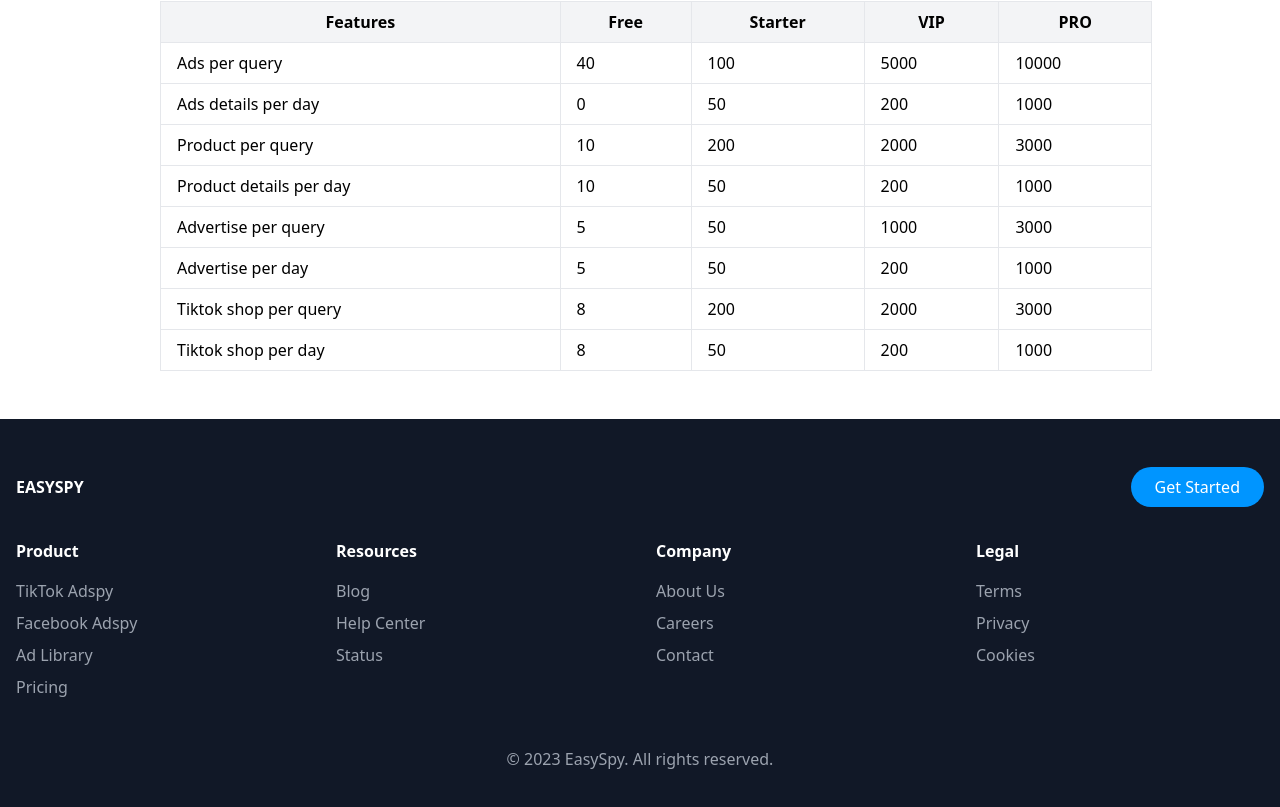
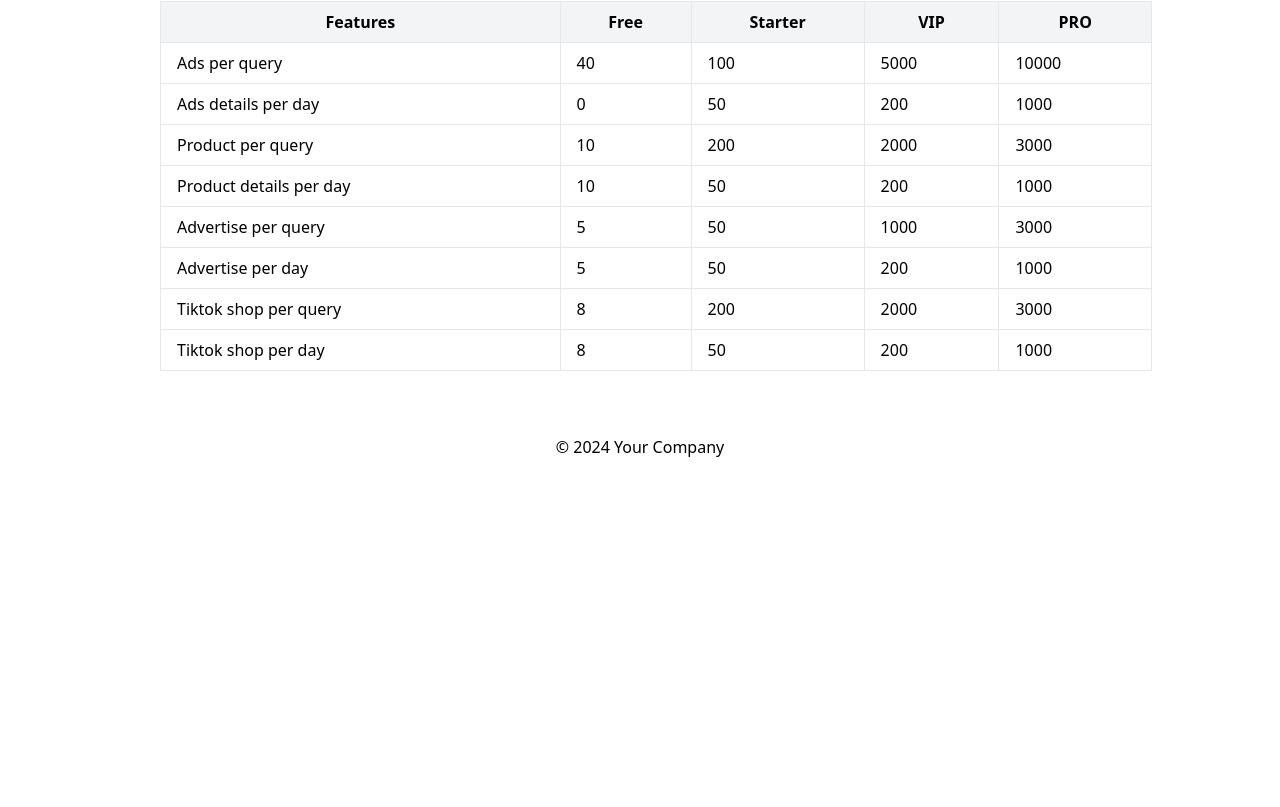
Before and after one commit to Nouman-algo/adspy, a Next.js app: page /pricing in a window 1280 px wide. Shown: the part 971-1778 px from the top of the page. After the commit the page ends 1446 px from the top, so only its background shows below. Built offline with nearby package versions, Linux system fonts and the light colour scheme.

Commit message:
Modify sign up and login pages to integrate apis and add local storage functionality along within pricing page

```diff
--- a/app/auth/login/page.tsx
+++ b/app/auth/login/page.tsx
@@ -3,7 +3,8 @@ import React, { useState } from "react";
 import Image from "next/image";
 import logo from "../../../public/assets/login-signup/Logo.png";
 import image from "../../../public/assets/login-signup/Image.png";
-import Link from 'next/link'
+import Link from 'next/link';
+import { useRouter } from 'next/navigation';
 
 import { FcGoogle } from "react-icons/fc";
 
@@ -12,6 +13,9 @@ function SignIn() {
     email: "",
     password: "",
   });
+  const [error, setError] = useState<string | null>(null);
+  const [success, setSuccess] = useState<string | null>(null);
+  const router = useRouter(); // For redirecting
 
   const handleChange = (e: any) => {
     setFormData({
@@ -22,21 +26,47 @@ function SignIn() {
 
   const handleSubmit = async (e: any) => {
     e.preventDefault();
-    // Handle form submission here, e.g., send data to server
-    console.log(formData);
+    setError(null); // Reset error message
+    setSuccess(null); // Reset success message
+
+    try {
+      const response = await fetch('/api/auth/login', {
+        method: 'POST',
+        headers: {
+          'Content-Type': 'application/json',
+        },
+        body: JSON.stringify(formData),
+      });
+
+      const result = await response.json();
+
+      if (response.ok) {
+        // Handle successful login
+        setSuccess('Login successful!');
+        // Redirect to home page
+        setTimeout(() => {
+          router.push('/'); // Redirect to home or any other route
+        }, 1000);
+      } else {
+        // Handle errors
+        setError(result.error || 'An unexpected error occurred');
+      }
+    } catch (error) {
+      setError('An unexpected error occurred');
+    }
   };
 
   return (
     <div className="w-full flex flex-col md:flex-row items-center justify-between">
       <div className="w-full h-screen md:w-1/2 bg-white flex flex-col px-6 sm:px-8 md:px-20 lg:px-40 justify-center">
-        <div >
+        <div>
           <Image src={logo} alt="EasySpy Logo" width={100} height={100} className="mr-4" />
         </div>
 
         <form onSubmit={handleSubmit} className="space-y-4 mt-1 md:mt-12 w-full max-w-md mx-auto">
           <div className="flex flex-col">
-            <h1 className="text-xl md:text-2xl font-bold my-3 ">Login into your account</h1>
-            <label htmlFor="terms" className="text-gray-400 mb-2 ">
+            <h1 className="text-xl md:text-2xl font-bold my-3">Login into your account</h1>
+            <label htmlFor="terms" className="text-gray-400 mb-2">
               Please enter your details
             </label>
             <label htmlFor="email" className="block text-gray-700 font-bold mb-2 text-sm md:text-base">
@@ -69,6 +99,9 @@ function SignIn() {
               required
             />
           </div>
+
+          {error && <p className="text-red-500 text-center">{error}</p>}
+          {success && <p className="text-green-500 text-center">{success}</p>}
 
           <div className="flex items-center justify-between">
             <div className="flex items-center">
@@ -103,10 +136,6 @@ function SignIn() {
             <p className="text-gray-500">
               Don't have an account?{" "}
               <Link href='/auth/sign-up'><span className="text-blue-500 hover:underline">Sign Up</span></Link>
-
-              {/* <Link href="/auth/sign-up" className="text-blue-500 hover:underline">
-                Sign Up
-              </Link> */}
             </p>
           </div>
         </form>
@@ -117,7 +146,7 @@ function SignIn() {
           <Image src={image} alt="Ad 1" width={400} height={400} className="rounded-md" />
         </div>
 
-        <h3 className="text-lg font-bold mt-8 text-white  text-center">
+        <h3 className="text-lg font-bold mt-8 text-white text-center">
           Discover Winning Ads and Best Viral Products
         </h3>
         <p className="text-sm text-gray-300 mt-6 text-center">
--- a/components/pricing-page.tsx
+++ b/components/pricing-page.tsx
@@ -57,6 +57,17 @@ const PricingPage: React.FC = () => {
     },
   ];
 
+  const handleSelectPlan = (planName: string) => {
+    // Retrieve existing user credentials from local storage
+    const storedUserData = JSON.parse(localStorage.getItem("userCredentials") || "{}");
+    // Store the selected plan in the user data
+    storedUserData.selectedPackage = planName;
+    // Save the updated user data back to local storage
+    localStorage.setItem("userCredentials", JSON.stringify(storedUserData));
+    // Redirect to signup page
+    window.location.href = "/auth/sign-up";
+  };
+
   return (
     <>
     <div className="flex justify-center my-8">
@@ -78,7 +89,10 @@ const PricingPage: React.FC = () => {
               <div className="text-4xl font-bold mt-4 mb-4">
                 {plan.price} <span className="text-lg">/ per month</span>
               </div>
-              <button className="bg-blue-500 text-white py-2 px-4 rounded-full w-full">
+              <button
+                className="bg-blue-500 text-white py-2 px-4 rounded-full w-full"
+                onClick={() => handleSelectPlan(plan.name)}  // Attach click handler
+              >
                 {plan.buttonText}
               </button>
               {plan.skipTrialText && (
@@ -182,57 +196,10 @@ const PricingPage: React.FC = () => {
 
       </div>
     </div>
-      <footer className="bg-gray-900 text-white py-12">
-        <div className="max-w-7xl mx-auto px-4">
-          <div className="flex flex-col md:flex-row justify-between items-center mb-8">
-            <div className="flex items-center mb-4 md:mb-0">
-              <h1 className='text-white font-bold'>EASYSPY</h1>
-            </div>
-            <button className="bg-[#0095FF] text-white px-6 py-2 rounded-full hover:bg-blue-600">
-              Get Started
-            </button>
-          </div>
-          <div className="grid grid-cols-2 md:grid-cols-4 gap-8">
-            <div>
-              <h4 className="font-semibold mb-4">Product</h4>
-              <ul className="space-y-2">
-                <li><a href="#" className="text-gray-400 hover:text-white">TikTok Adspy</a></li>
-                <li><a href="#" className="text-gray-400 hover:text-white">Facebook Adspy</a></li>
-                <li><a href="#" className="text-gray-400 hover:text-white">Ad Library</a></li>
-                <li><a href="#" className="text-gray-400 hover:text-white">Pricing</a></li>
-              </ul>
-            </div>
-            <div>
-              <h4 className="font-semibold mb-4">Resources</h4>
-              <ul className="space-y-2">
-                <li><a href="#" className="text-gray-400 hover:text-white">Blog</a></li>
-                <li><a href="#" className="text-gray-400 hover:text-white">Help Center</a></li>
-                <li><a href="#" className="text-gray-400 hover:text-white">Status</a></li>
-              </ul>
-            </div>
-            <div>
-              <h4 className="font-semibold mb-4">Company</h4>
-              <ul className="space-y-2">
-                <li><a href="#" className="text-gray-400 hover:text-white">About Us</a></li>
-                <li><a href="#" className="text-gray-400 hover:text-white">Careers</a></li>
-                <li><a href="#" className="text-gray-400 hover:text-white">Contact</a></li>
-              </ul>
-            </div>
-            <div>
-              <h4 className="font-semibold mb-4">Legal</h4>
-              <ul className="space-y-2">
-                <li><a href="#" className="text-gray-400 hover:text-white">Terms</a></li>
-                <li><a href="#" className="text-gray-400 hover:text-white">Privacy</a></li>
-                <li><a href="#" className="text-gray-400 hover:text-white">Cookies</a></li>
-              </ul>
-            </div>
-          </div>
-          <div className="mt-12 text-center text-gray-400">
-            © 2023 EasySpy. All rights reserved.
-          </div>
-        </div>
-      </footer>
-      </>
+    <footer className="p-4 text-center">
+      <p>© 2024 Your Company</p>
+    </footer>
+    </>
   );
 };
 
```
Also changed, not shown: app/auth/sign-up/page.tsx (+71 -13 lines), 1 other file (tests, documents, lock files or other folders).
